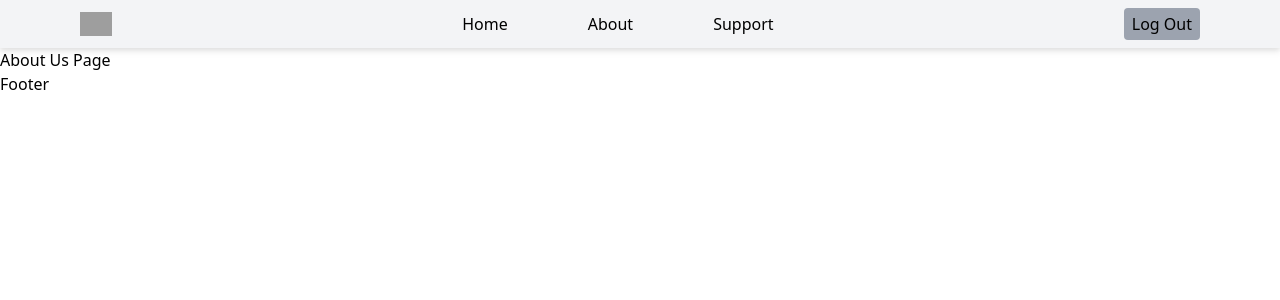
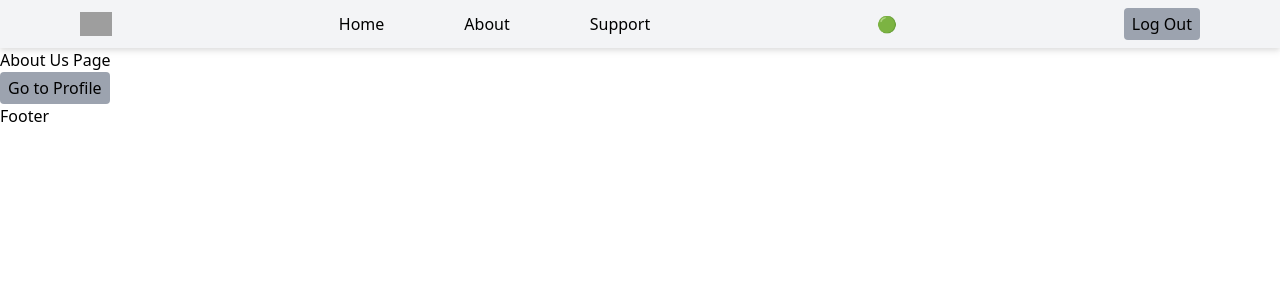
Before and after one commit to 1711shashank/swiggy-clone, a React (Vite) app: page /about in a window 1280 px wide. Shown: the top 300 px of the page. Built offline with nearby package versions, Linux system fonts and the light colour scheme; grey boxes are pictures that could not be loaded.

Commit message:
useOnline

```diff
--- a/src/App.js
+++ b/src/App.js
@@ -1,4 +1,4 @@
-import React from 'react';
+import React, { lazy, Suspense } from 'react';
 import ReactDOM from 'react-dom/client';
 import Header from './components/Header/Header';
 import Body from './components/Body/Body';
@@ -7,8 +7,11 @@ import { createBrowserRouter, Outlet, RouterProvider } from 'react-router-dom';
 import Footer from './components/Footer/Footer';
 import Error from './components/Error';
 import About from './components/Header/About/About';
-import Profile from './components/Header/About/Profile';
 import Restaurant from './components/Body/Restaurant/Restaurant';
+import Shimmer from './components/Shimmer';
+
+// lazy import
+const Profile = lazy(() => import('./components/Header/About/Profile'));
 
 
 
@@ -42,7 +45,11 @@ const router = createBrowserRouter([
                 children: [
                     {
                         path: 'profile',
-                        element: <Profile />
+                        element: (
+                            <Suspense fallback={<Shimmer/>}>
+                                <Profile />
+                            </Suspense>
+                        )
                     }
                 ]
             },
--- a/src/components/Body/Body.js
+++ b/src/components/Body/Body.js
@@ -3,12 +3,16 @@ import RestaurantContainer from './RestaurantContainer'
 import SearchBar from './SearchBar';
 import Shimmer from '../Shimmer';
 import { FETCH_RESTAURANTS_URL } from '../../helper/staticData';
+import useOnline from '../../helper/useOnline';
 
 
 const Body = () => {
 
+    const isOnline = useOnline();
+
     const [restaurants, setRestaurants] = useState([]);
     const [filteredRestaurants, setFilteredRestaurants] = useState([]);
+
 
     useEffect(() => {
         getRestaurants();
@@ -19,7 +23,7 @@ const Body = () => {
             const response = await fetch(FETCH_RESTAURANTS_URL);
             const data = await response.json();
 
-            console.log(data?.data?.cards[2]?.card?.card);
+            // console.log(data?.data?.cards[2]?.card?.card);
 
             setRestaurants(data?.data?.cards[2]?.card?.card?.gridElements?.infoWithStyle?.restaurants);
             setFilteredRestaurants(data?.data?.cards[2]?.card?.card?.gridElements?.infoWithStyle?.restaurants);
@@ -29,7 +33,8 @@ const Body = () => {
         }
     };
 
-    if (restaurants?.length === 0) return <Shimmer/>
+    if (!isOnline) return <h1> You are Offline</h1>
+    if (restaurants?.length === 0) return <Shimmer />
     if (filteredRestaurants?.length === 0) return <h1>No Restraunt match your Filter!!</h1>
 
     return (
--- a/src/components/Body/RestaurantContainer.js
+++ b/src/components/Body/RestaurantContainer.js
@@ -14,14 +14,13 @@ const RestaurantContainer = ({ restaurants, filteredRestaurants }) => {
                         <>
                             {
                                 filteredRestaurants.map((restaurant) => (
-                                    <>
                                     <Link
                                         to={"/restaurant/" + restaurant.info.id}
                                         key={restaurant.info.id}
                                     >
                                         <RestaurantCard restaurantData={restaurant} />
                                     </Link>
-                                    </>
+
                                 ))
                             }
                         </> : <Shimmer />
--- a/src/components/Header/About/About.js
+++ b/src/components/Header/About/About.js
@@ -1,11 +1,15 @@
 import React from 'react'
-import { Outlet } from 'react-router-dom'
+import { Outlet, Link } from 'react-router-dom'
 
 const About = () => {
     return (
         <div>
             <h1>About Us Page</h1>
             <Outlet />
+            <Link to="profile">
+                <button className='px-2 py-1 bg-gray-400 rounded' > Go to Profile</button>
+            </Link>
+
         </div>
     )
 }
--- a/src/components/Header/Header.js
+++ b/src/components/Header/Header.js
@@ -1,8 +1,10 @@
 import React, { useState } from "react";
 import { Link } from "react-router-dom";
+import useOnline from "../../helper/useOnline";
 
 const Header = () => {
 
+    const isOnline = useOnline();
     const [isLoggedIn, setIsLoggedIn] = useState(false);
     return (
         <>
@@ -12,6 +14,9 @@ const Header = () => {
                     <Link to="/">Home</Link>
                     <Link to="/about">About</Link>
                     <Link to="/support">Support</Link>
+                </div>
+                <div>
+                    {isOnline ? "🟢" : "🔴"}
                 </div>
                 {
                     isLoggedIn
--- /dev/null
+++ b/src/helper/useOnline.js
@@ -0,0 +1,26 @@
+import { useEffect, useState } from "react";
+
+const useOnline = () => {
+
+    const [isOnline, setIsOnline] = useState(true);
+
+    const handleOnline = () => setIsOnline(true);
+    const handleOffline = () => setIsOnline(false);
+
+    useEffect(() => {
+        window.addEventListener('online', handleOnline);
+        window.addEventListener('offline', handleOffline);
+
+        return () => {
+            window.removeEventListener('online', handleOnline);
+            window.removeEventListener('offline', handleOffline);
+        };
+
+    }, []);
+
+
+    return isOnline;
+
+}
+
+export default useOnline;
```
Lines whose indentation alone changed are shown as unchanged.
